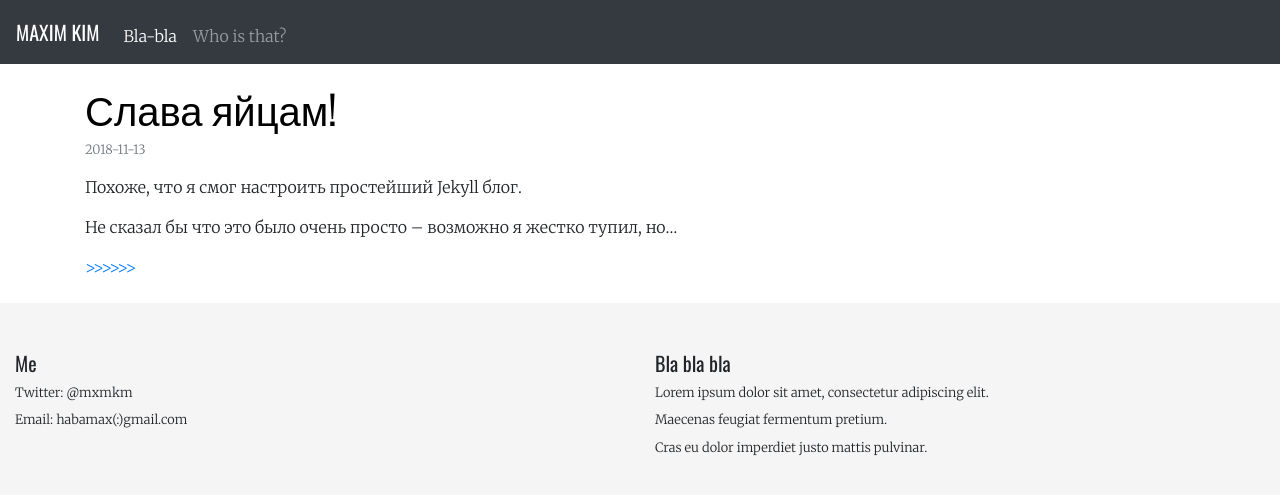
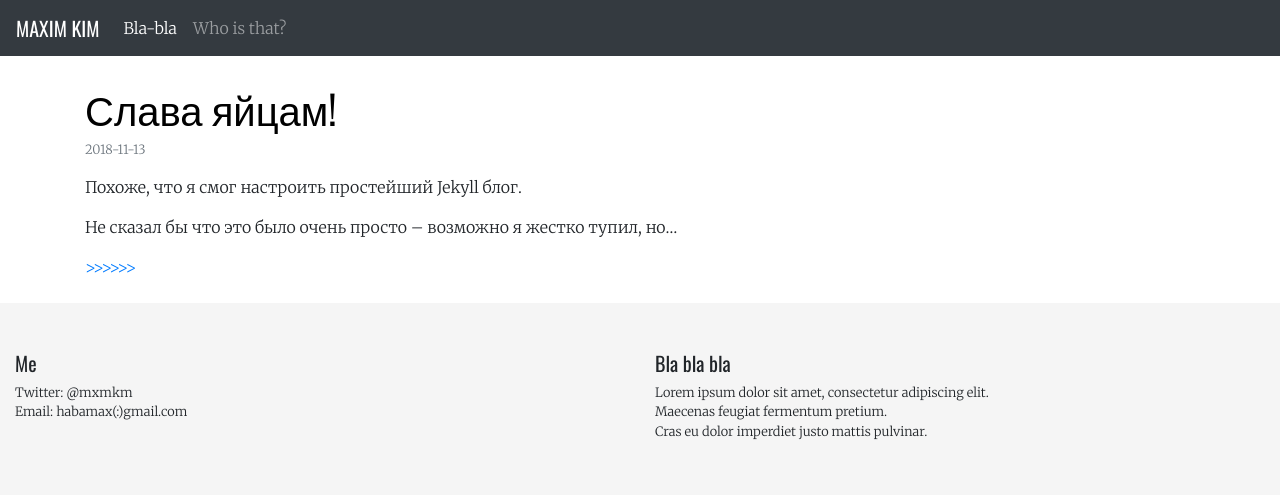
Before and after one commit to habamax/habamax.github.io, a Jekyll site: the page built from index.html, in a window 1280 px wide. Shown: the top 495 px of the page. Built offline with Jekyll 4.4.1, drawn with Linux system fonts in a browser that asks for light colours.

Commit message:
margins only for the main part

```diff
--- a/_sass/main.scss
+++ b/_sass/main.scss
@@ -32,6 +32,6 @@
 	color: #000;
 }
 
-li {
+main > li {
 	margin-top: .5rem;
 }
```
